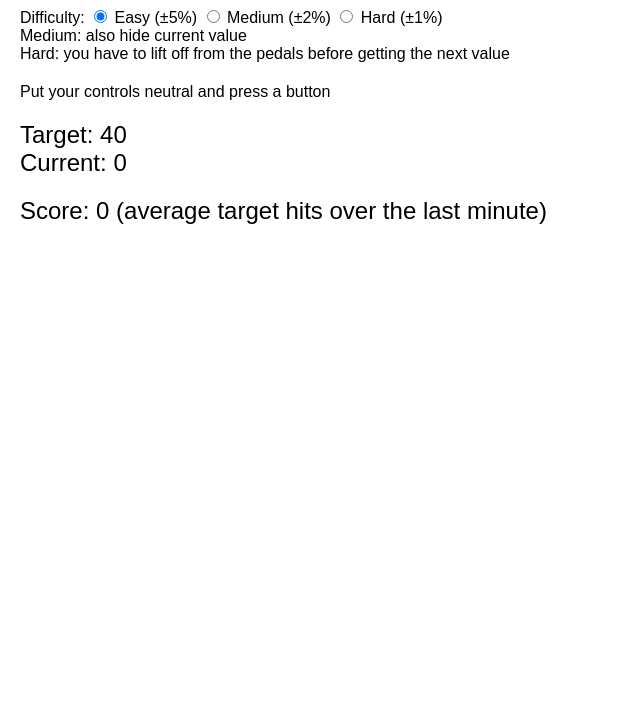
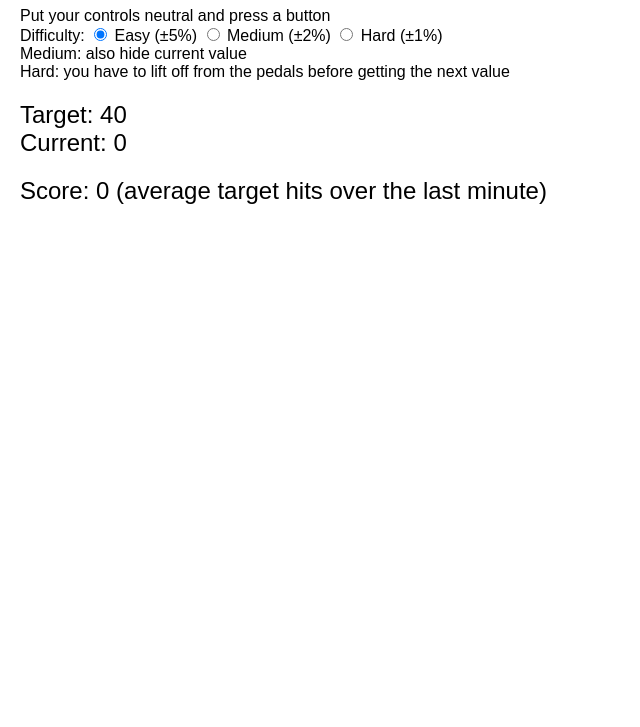
Before and after one commit to LorenzoBoccaccia/PPP, a plain HTML site: page index.html in a window 1280 px wide. Shown: the part 73-800 px from the top of the page, without its empty margins (0-640 px from the left). Drawn offline with Linux system fonts and the light colour scheme.

Commit message:
Update index.html

```diff
--- a/index.html
+++ b/index.html
@@ -47,6 +47,7 @@
 
 
     <div class="difficulty">
+        <div>Put your controls neutral and press a button</div>
         Difficulty:
         <input type="radio" name="difficulty" value="easy" checked> Easy (±5%)
         <input type="radio" name="difficulty" value="medium"> Medium (±2%)
@@ -54,7 +55,7 @@
         <div>Medium: also hide current value</div>
         <div>Hard: you have to lift off from the pedals before getting the next value</div>
     </div>
-    Put your controls neutral and press a button
+
     <div id="axes-container">
         <div id="input-values"></div>
         <div id="output-values"></div>
```
